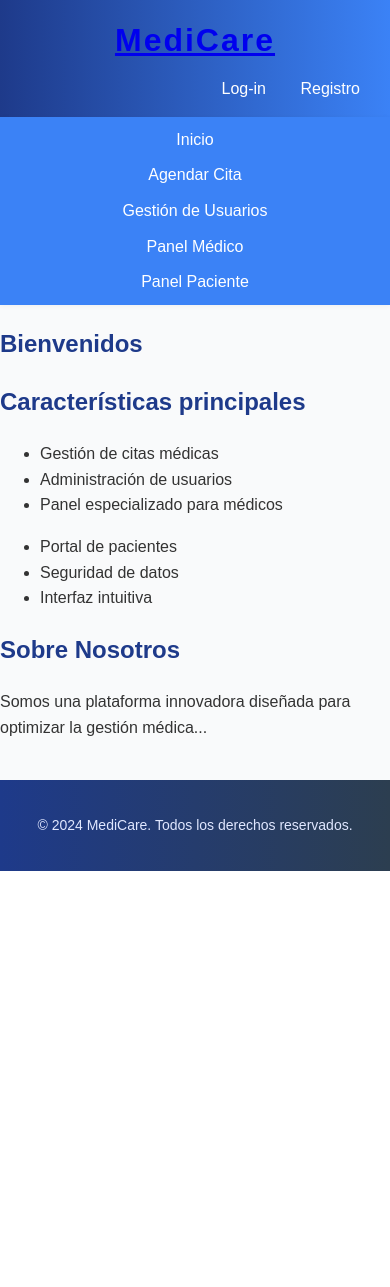
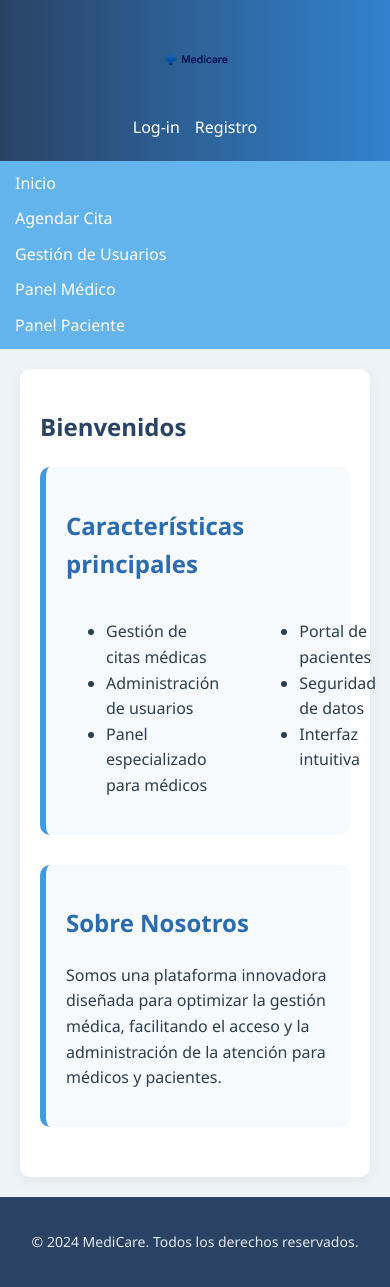
Before and after one commit to Samuelmendi/Proyecto_AmbienteClienteServidor, a PHP site: page / in a window 390 px wide. Before the commit the page ends 871 px from the top, so only its background shows below. Run offline with PHP 8.4, Linux system fonts and the light colour scheme.

Commit message:
cambios de base de datos y arreglos en las vistas

```diff
--- a/config/database.php
+++ b/config/database.php
@@ -2,7 +2,7 @@
 
 $host = "localhost";
 $user = "root";
-$password = "1234";
+$password = "123";
 $database = "medicare";
 
 try{
--- a/css/stylesheet.css
+++ b/css/stylesheet.css
@@ -1,186 +1,218 @@
 /* ---------- Estilos Generales ---------- */
 body {
-    font-family: 'Poppins', 'Arial', sans-serif; /* Tipografía redondeada y moderna */
+    font-family: 'Segoe UI', 'Poppins', sans-serif;
     margin: 0;
     padding: 0;
-    background-color: #f9fafb; /* Fondo claro y elegante */
-    color: #333;
+    background-color: #eef3f7; /* Tono médico claro */
+    color: #2c3e50;
     line-height: 1.6;
 }
 
+/* ---------- Encabezados ---------- */
 h1, h2 {
-    font-family: 'Poppins', 'Arial', sans-serif; /* Misma fuente pero con peso diferente */
-    font-weight: 700; /* Más pesada para títulos */
-    color: #1e3a8a; /* Azul profundo */
+    font-weight: 700;
+    color: #2a4365; /* Azul serio */
 }
 
 /* ---------- Header ---------- */
 #WebHeader {
     display: flex;
-    flex-direction: row;
     justify-content: space-between;
     align-items: center;
-    background: linear-gradient(90deg, #1e3a8a, #3b82f6); /* Degradado azul */
-    padding: 15px 40px;
-    box-shadow: 0 2px 10px rgba(0, 0, 0, 0.1);
+    background: linear-gradient(90deg, #2a4365, #3182ce);
+    padding: 20px 40px;
+    box-shadow: 0 2px 8px rgba(0, 0, 0, 0.1);
+    flex-wrap: wrap;
 }
 
-#WebHeader h1 {
-    color: white;
-    margin: 0;
-    letter-spacing: 2px; /* Espaciado para que se vea elegante */
+#LogoContainer {
+    display: flex;
+    align-items: center;
+    text-decoration: none;
 }
 
+#LogoMedicare {
+    height: 120px; /* Aumenté el tamaño del logo a 120px */
+    object-fit: contain;
+    border-radius: 8px;
+    filter: contrast(1.2); /* Mantengo el contraste */
+}
+
+/* ---------- Login y Registro ---------- */
 #loginout {
-    text-align: right;
-    width: 20%;
+    display: flex;
+    gap: 15px;
+    flex-wrap: wrap;
+    justify-content: center;
 }
 
 #Login, #Registro {
     color: #ffffff;
-    font-family: 'Poppins', sans-serif;
+    text-decoration: none;
     font-weight: 500;
-    text-decoration: none;
-    margin: 0 15px;
-    transition: color 0.3s;
+    transition: all 0.3s;
 }
 
 #Login:hover, #Registro:hover {
-    color: #f0f9ff;
-    text-decoration: none;
+    color: #cce4ff;
 }
 
 /* ---------- Navegación ---------- */
 nav {
-    background-color: #3b82f6; /* Azul vibrante */
+    background-color: #63b3ed; /* Azul más claro */
     padding: 10px 0;
-    box-shadow: 0 1px 5px rgba(0, 0, 0, 0.05);
 }
 
 nav ul {
-    list-style-type: none;
+    list-style: none;
+    display: flex;
+    justify-content: center;
     margin: 0;
     padding: 0;
-    display: flex;
-    justify-content: center;
-    gap: 25px; /* Espaciado entre elementos */
+    gap: 20px;
 }
 
 nav ul li a {
+    color: white;
+    font-weight: 500;
     text-decoration: none;
-    color: #ffffff;
-    font-family: 'Poppins', sans-serif;
-    font-size: 16px;
-    font-weight: 500;
-    padding: 10px 15px;
+    padding: 8px 15px;
     border-radius: 5px;
     transition: all 0.3s ease;
 }
 
 nav ul li a:hover {
-    background-color: #2563eb; /* Azul más oscuro al pasar el ratón */
-    color: #ffffff;
-    transform: translateY(-2px); /* Efecto de elevación */
+    background-color: #2b6cb0;
+    transform: scale(1.05);
 }
 
-/* ---------- Contenido Principal ---------- */
+/* ---------- Contenedor Principal ---------- */
 .container {
-    max-width: 900px;
+    max-width: 960px;
     margin: 40px auto;
     padding: 30px;
     background: #ffffff;
-    border-radius: 12px;
-    box-shadow: 0 4px 20px rgba(0, 0, 0, 0.1);
-    overflow: hidden;
+    border-radius: 10px;
+    box-shadow: 0 4px 16px rgba(0, 0, 0, 0.05);
 }
 
+/* ---------- Secciones ---------- */
 .view-section {
+    margin-bottom: 30px;
     padding: 25px;
-    margin-bottom: 30px;
-    background-color: #f3f4f6; /* Fondo gris claro */
+    background-color: #f7fafc;
+    border-left: 6px solid #4299e1;
     border-radius: 10px;
-    box-shadow: 0 2px 10px rgba(0, 0, 0, 0.05);
-    transition: transform 0.3s ease;
+    transition: transform 0.3s;
 }
 
 .view-section:hover {
-    transform: translateY(-5px); /* Efecto de elevación al pasar el ratón */
+    transform: translateY(-3px);
 }
 
 .view-section h2 {
-    color: #1e3a8a;
-    margin-bottom: 20px;
-    font-size: 24px;
+    color: #2b6cb0;
 }
 
-/* ---------- Formulario de Agendar Cita ---------- */
+/* ---------- Formularios ---------- */
 .form-group {
     margin-bottom: 20px;
 }
 
 .form-group label {
     display: block;
-    font-family: 'Poppins', sans-serif;
-    font-weight: 500;
-    color: #4b5563;
-    margin-bottom: 5px;
+    font-weight: 600;
+    margin-bottom: 6px;
 }
 
-.form-group input, .form-group select {
+.form-group input,
+.form-group select {
     width: 100%;
-    padding: 10px;
-    border: 1px solid #d1d5db;
+    padding: 10px 12px;
+    border: 1px solid #cbd5e0;
     border-radius: 6px;
-    font-family: 'Poppins', sans-serif;
-    font-size: 16px;
-    transition: border-color 0.3s;
+    background: #ffffff;
+    transition: 0.3s;
 }
 
-.form-group input:focus, .form-group select:focus {
+.form-group input:focus,
+.form-group select:focus {
     outline: none;
-    border-color: #3b82f6;
-    box-shadow: 0 0 5px rgba(59, 130, 246, 0.3);
+    border-color: #3182ce;
+    box-shadow: 0 0 6px rgba(49, 130, 206, 0.3);
 }
 
+/* ---------- Botones ---------- */
 .btn {
-    display: inline-block;
-    padding: 12px 25px;
+    background: linear-gradient(90deg, #3182ce, #2b6cb0);
+    color: white;
+    border: none;
+    padding: 12px 24px;
     font-size: 16px;
-    font-family: 'Poppins', sans-serif;
-    color: #ffffff;
-    background: linear-gradient(90deg, #3b82f6, #1e40af); /* Degradado azul */
-    border: none;
-    border-radius: 6px;
-    text-decoration: none;
-    text-align: center;
+    border-radius: 8px;
     cursor: pointer;
-    transition: all 0.3s ease;
+    transition: transform 0.2s ease;
 }
 
 .btn:hover {
-    background: linear-gradient(90deg, #2563eb, #1e3a8a);
-    transform: scale(1.05); /* Efecto de aumento */
+    transform: scale(1.05);
 }
 
 /* ---------- Footer ---------- */
 footer {
-    background: linear-gradient(90deg, #1e3a8a, #2c3e50);
-    color: #e0e7ff;
+    background: #2a4365;
+    color: #e2e8f0;
     text-align: center;
-    padding: 20px 0;
-    margin-top: 40px;
-    font-family: 'Poppins', sans-serif;
+    padding: 20px;
     font-size: 14px;
 }
 
-.footer-container {
-    max-width: 900px;
-    margin: 0 auto;
+/* ---------- Login Section ---------- */
+#LogInSection {
+    padding: 50px 20px;
 }
 
-/* ------------- Log-in ---------------- */
-#LogInSection{
-    padding: 50px;
+/* ---------- Tablas ---------- */
+table {
+    width: 100%;
+    border-collapse: collapse;
+    margin-top: 20px;
+    background: white;
+    border-radius: 8px;
+    overflow: hidden;
+    box-shadow: 0 2px 8px rgba(0,0,0,0.05);
+}
+
+th, td {
+    padding: 12px;
+    border-bottom: 1px solid #e2e8f0;
+}
+
+th {
+    background-color: #2b6cb0;
+    color: white;
+    text-transform: uppercase;
+    letter-spacing: 1px;
+}
+
+tr:hover {
+    background-color: #f1f5f9;
+}
+
+button {
+    padding: 6px 12px;
+    border: none;
+    border-radius: 5px;
+    color: white;
+    cursor: pointer;
+}
+
+button:first-child {
+    background-color: #38a169; /* Verde */
+}
+
+button:last-child {
+    background-color: #e53e3e; /* Rojo */
 }
 
 /* ---------- Responsive Design ---------- */
@@ -188,97 +220,29 @@ footer {
     #WebHeader {
         flex-direction: column;
         text-align: center;
-        padding: 15px;
     }
 
     #loginout {
-        width: 100%;
-        margin-top: 10px;
+        justify-content: center;
+        margin-top: 15px;
     }
 
     nav ul {
         flex-direction: column;
-        align-items: center;
         gap: 10px;
     }
 
     .container {
         margin: 20px;
-        padding: 15px;
+        padding: 20px;
     }
 
     .view-section {
-        padding: 15px;
+        padding: 20px;
     }
 
-    /*Estilos de gestion de usuarios*/
-    table {
-        width: 100%;
-        border-collapse: collapse;
-        margin-top: 20px;
+    #LogoMedicare {
+        height: 80px; /* Ajusté el tamaño para pantallas pequeñas a 80px */
+        filter: contrast(1.2); /* Mantengo el contraste */
     }
-
-    th, td {
-        border: 1px solid #ddd;
-        padding: 10px;
-        text-align: left;
-    }
-
-    th {
-        background-color: #007bff;
-        color: white;
-    }
-
-    button {
-        padding: 5px 10px;
-        border: none;
-        cursor: pointer;
-    }
-
-    button:first-child {
-        background-color: #28a745;
-        color: white;
-    }
-
-    button:last-child {
-        background-color: #dc3545;
-        color: white;
-    }
-
-    /*Estilos de panel medico*/
-    /* Estilos para tablas en general */
-table {
-    width: 100%;
-    border-collapse: collapse;
-    margin-top: 20px;
-    border-radius: 8px;
-    overflow: hidden;
-    background: white;
-    box-shadow: 0 4px 8px rgba(0, 0, 0, 0.1);
 }
-
-th, td {
-    padding: 12px;
-    text-align: left;
-    border-bottom: 1px solid #ddd;
-}
-
-/* Mejorando el diseño de los encabezados */
-th {
-    background-color: #1e3a8a; /* Azul */
-    color: white;
-    font-weight: 600;
-    text-transform: uppercase;
-}
-
-td {
-    color: #333;
-}
-
-/* Agregar efecto hover a las filas */
-tr:hover {
-    background-color: #f1f5f9;
-}
-
-
-}
--- a/index.php
+++ b/index.php
@@ -1,19 +1,24 @@
 <!DOCTYPE html>
-<html>
+<html lang="es">
 
 <head>
+    <meta charset="UTF-8">
+    <meta name="viewport" content="width=device-width, initial-scale=1.0">
     <title>MediCare</title>
     <link rel="stylesheet" href="css/stylesheet.css">
 </head>
 
 <body>
 <div id="WebHeader">
-        <h1><a href="index.php" id="TitulodePagina">MediCare</a></h1>
+<a href="index.php" id="LogoContainer">
+    <img src="assets\img\logo.png" alt="MediCare Logo" id="LogoMedicare">
+</a>
     <div id="loginout">
         <a href="Login-registro/Log-in.php" id="Login">Log-in</a>
         <a href="Login-registro/registro.php" id="Registro">Registro</a>
     </div>
 </div>
+
 
     <nav>
         <ul>
@@ -25,11 +30,12 @@
         </ul>
     </nav>
 
+    <div class="container">
         <h2>Bienvenidos</h2>
 
-    <div>
+        <section class="view-section">
             <h2>Características principales</h2>
-        <div id="Caracteristicas">
+            <div id="Caracteristicas" style="display: flex; gap: 40px;">
                 <ul>
                     <li>Gestión de citas médicas</li>
                     <li>Administración de usuarios</li>
@@ -41,11 +47,12 @@
                     <li>Interfaz intuitiva</li>
                 </ul>
             </div>
-    </div>
+        </section>
 
-    <div>
+        <section class="view-section">
             <h2>Sobre Nosotros</h2>
-        <p>Somos una plataforma innovadora diseñada para optimizar la gestión médica...</p>
+            <p>Somos una plataforma innovadora diseñada para optimizar la gestión médica, facilitando el acceso y la administración de la atención para médicos y pacientes.</p>
+        </section>
     </div>
 
     <footer>
@@ -53,5 +60,4 @@
     </footer>
 
 </body>
-
 </html>
```
Also changed, not shown: assets/img/logo.png (added). Lines whose indentation alone changed are shown as unchanged.
